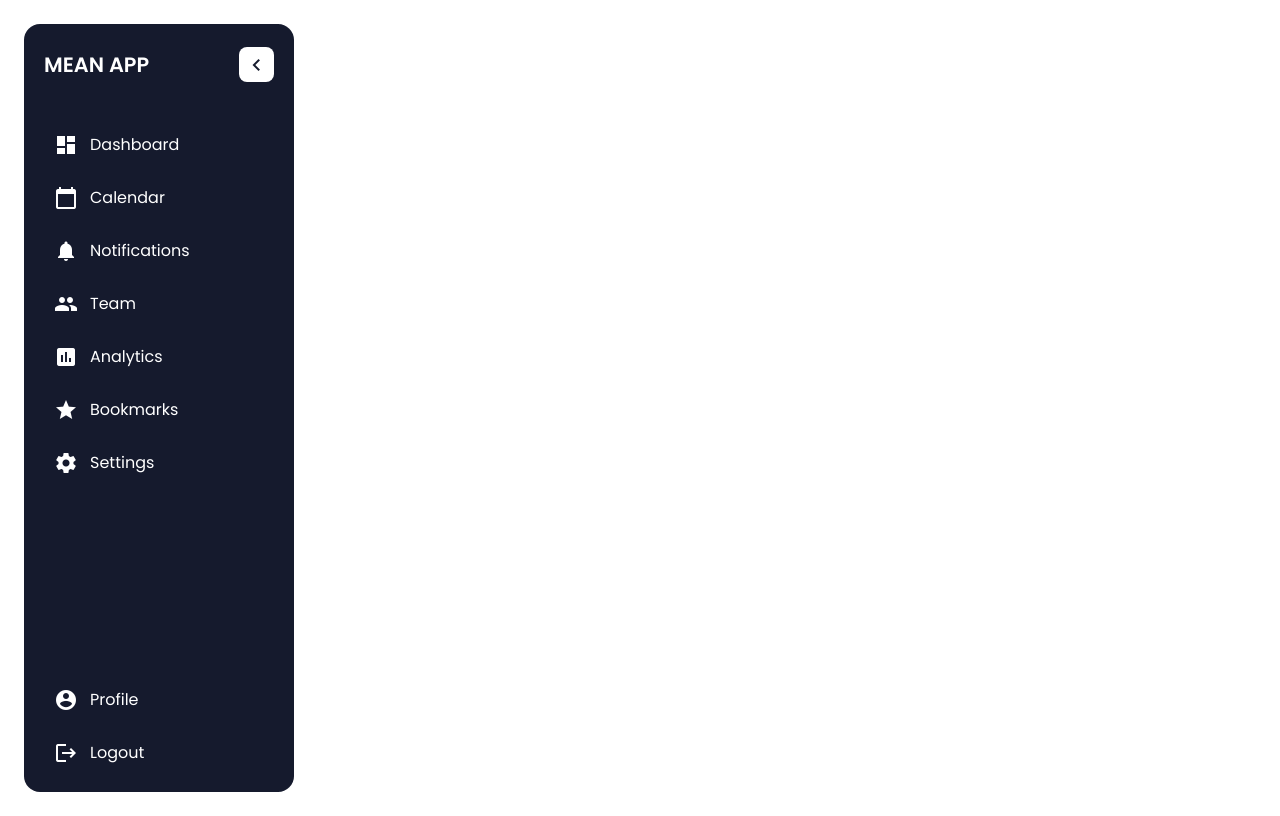
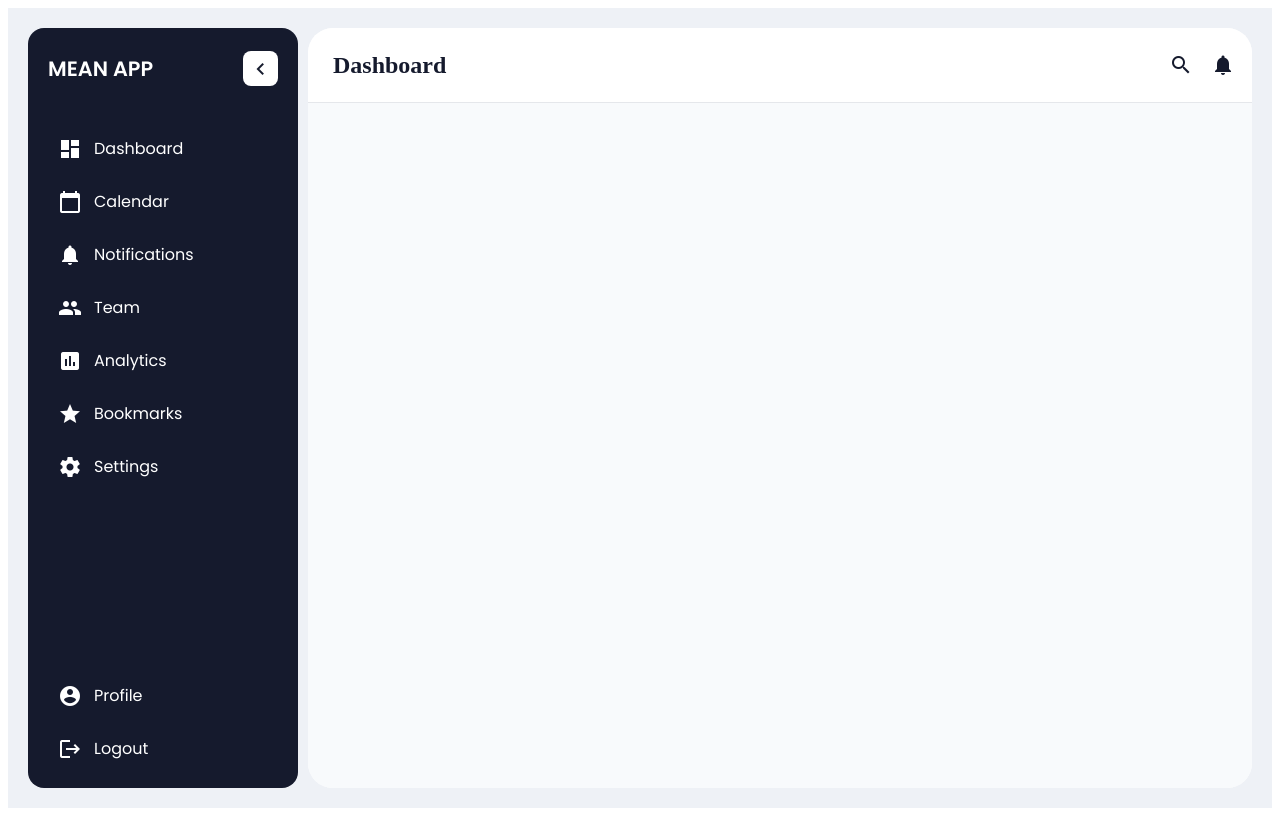
Before and after one commit to RudraGoti/Analytics-Dashboard, an Angular app in the folder mean-project/: page / in a window 1280 px wide. Built offline with nearby package versions, Linux system fonts and the light colour scheme.

Commit message:
Dashboard layout completed

```diff
--- a/mean-project/angular.json
+++ b/mean-project/angular.json
@@ -2,7 +2,8 @@
   "$schema": "./node_modules/@angular/cli/lib/config/schema.json",
   "version": 1,
   "cli": {
-    "packageManager": "npm"
+    "packageManager": "npm",
+    "analytics": false
   },
   "newProjectRoot": "projects",
   "projects": {
--- a/mean-project/src/app/app.css
+++ b/mean-project/src/app/app.css
@@ -0,0 +1,72 @@
+/* RESET */
+*{
+  margin:0;
+  padding:0;
+  box-sizing:border-box;
+}
+
+/* MAIN LAYOUT */
+.dashboard-layout{
+  display:flex;
+  width:100%;
+  height:100vh;
+
+  background:#eef1f6;
+
+  overflow:hidden;
+}
+
+/* SIDEBAR CONTAINER */
+.sidebar-container{
+  width:280px;
+
+  padding:20px;
+
+  transition:all 0.3s ease;
+
+  flex-shrink:0;
+}
+
+/* COLLAPSED SIDEBAR */
+.dashboard-layout.sidebar-collapsed
+.sidebar-container{
+  width:110px;
+}
+
+/* RIGHT SIDE CONTAINER */
+.content-container{
+  flex:1;
+
+  margin:20px 20px 20px 20px;
+
+  background:#ffffff;
+
+  border-radius:25px;
+
+  overflow:hidden;
+
+  display:flex;
+  flex-direction:column;
+
+  transition:all 0.3s ease;
+}
+
+/* HEADER AREA */
+app-header{
+  height:75px;
+
+  border-bottom:1px solid #e5e7eb;
+
+  flex-shrink:0;
+}
+
+/* PAGE CONTENT */
+.page-content{
+  flex:1;
+
+  padding:25px;
+
+  overflow-y:auto;
+
+  background:#f8fafc;
+}
--- a/mean-project/src/app/app.html
+++ b/mean-project/src/app/app.html
@@ -1 +1,25 @@
-<app-sidebar></app-sidebar>
+<div class="dashboard-layout"
+     [class.sidebar-collapsed]="isSidebarCollapsed">
+
+  <!-- SIDEBAR -->
+  <div class="sidebar-container">
+    <app-sidebar
+      [isCollapsed]="isSidebarCollapsed"
+      (toggle)="toggleSidebar()">
+    </app-sidebar>
+  </div>
+
+  <!-- RIGHT SIDE -->
+  <div class="content-container">
+
+    <app-header
+      [isSidebarCollapsed]="isSidebarCollapsed">
+    </app-header>
+
+    <div class="page-content">
+      <router-outlet></router-outlet>
+    </div>
+
+  </div>
+
+</div>
--- a/mean-project/src/app/app.ts
+++ b/mean-project/src/app/app.ts
@@ -1,14 +1,26 @@
 import { Component } from '@angular/core';
 import { RouterOutlet } from '@angular/router';
 import { SidebarComponent } from './components/sidebar/sidebar';
+import { HeaderComponent } from './components/header/header';
 
 @Component({
   selector: 'app-root',
   standalone: true,
-  imports: [RouterOutlet, SidebarComponent],
+  imports: [
+  RouterOutlet,
+  SidebarComponent,
+  HeaderComponent
+  ],
   templateUrl: './app.html',
   styleUrl: './app.css'
 })
+
 export class AppComponent {
 
+  isSidebarCollapsed = false;
+
+  toggleSidebar() {
+    this.isSidebarCollapsed = !this.isSidebarCollapsed;
+  }
+
 }
--- /dev/null
+++ b/mean-project/src/app/components/header/header.css
@@ -0,0 +1,45 @@
+.header{
+  width:100%;
+  height:100%;
+
+  display:flex;
+  align-items:center;
+  justify-content:space-between;
+
+  padding:0 25px;
+
+  background:#ffffff;
+}
+
+/* LEFT SIDE */
+.header-left{
+  display:flex;
+  align-items:center;
+}
+
+/* PAGE TITLE */
+.page-title{
+  font-size:24px;
+  font-weight:600;
+  color:#151A2D;
+}
+
+/* RIGHT SIDE */
+.header-right{
+  display:flex;
+  align-items:center;
+  gap:18px;
+}
+
+/* ICONS */
+.header-right .material-icons{
+  font-size:24px;
+  cursor:pointer;
+  color:#151A2D;
+
+  transition:0.3s ease;
+}
+
+.header-right .material-icons:hover{
+  transform:scale(1.1);
+}
--- /dev/null
+++ b/mean-project/src/app/components/header/header.html
@@ -0,0 +1,21 @@
+<header class="header">
+
+  <div class="header-left">
+
+    <h2 class="page-title">
+      {{ pageTitle }}
+    </h2>
+
+  </div>
+
+  <div class="header-right">
+
+    <span class="material-icons">search</span>
+
+    <span class="material-icons">notifications</span>
+
+    <span class="material-icons">account_circle</span>
+
+  </div>
+
+</header>
--- /dev/null
+++ b/mean-project/src/app/components/header/header.ts
@@ -0,0 +1,15 @@
+import { Component, Input } from '@angular/core';
+
+@Component({
+  selector: 'app-header',
+  standalone: true,
+  templateUrl: './header.html',
+  styleUrls: ['./header.css']
+})
+export class HeaderComponent {
+
+  @Input() isSidebarCollapsed = false;
+
+  pageTitle = 'Dashboard';
+
+}
--- a/mean-project/src/app/components/sidebar/sidebar.css
+++ b/mean-project/src/app/components/sidebar/sidebar.css
@@ -13,12 +13,12 @@ body {
 }
 
 .sidebar {
-  position: fixed;
+  position: relative;
   width: 270px;
-  margin: 16px;
+  margin: 0px;
   border-radius: 16px;
   background: #151A2D;
-  height: calc(100vh - 32px);
+  height: 100%;
   transition: all 0.4s ease;
 }
 
@@ -256,3 +256,13 @@ body {
 .nav-icon {
   font-size: 24px !important;
 }
+
+/* FULL HEIGHT INSIDE CONTAINER */
+.sidebar{
+  overflow: hidden;
+}
+
+/* SMOOTH CONTAINER FIT */
+.sidebar.collapsed{
+  width: 85px;
+}
--- a/mean-project/src/app/components/sidebar/sidebar.ts
+++ b/mean-project/src/app/components/sidebar/sidebar.ts
@@ -1,18 +1,21 @@
-import { Component } from '@angular/core';
+import { Component, EventEmitter, Input, Output } from '@angular/core';
 
 @Component({
   selector: 'app-sidebar',
   standalone: true,
   templateUrl: './sidebar.html',
-  styleUrl: './sidebar.css'
+  styleUrls: ['./sidebar.css']
 })
 export class SidebarComponent {
 
-  isCollapsed = false;
+  @Input() isCollapsed = false;
+
+  @Output() toggle = new EventEmitter<void>();
+
   isMobileMenuOpen = false;
 
   toggleSidebar() {
-    this.isCollapsed = !this.isCollapsed;
+    this.toggle.emit();
   }
 
   toggleMobileMenu() {
```
Also changed, not shown: 1 other file (tests, documents, lock files or other folders).
